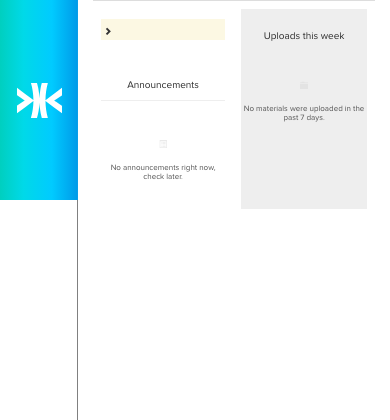
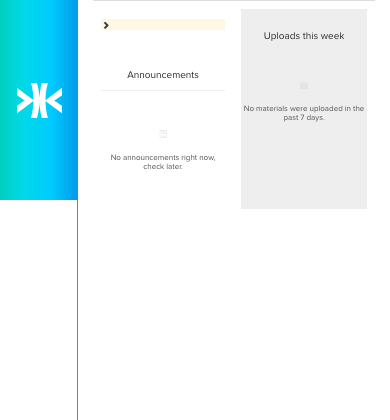
Before and after one commit to 6iruk/Pushtemp, a Django app: template main/templates/main/section.html in a window 390 px wide. Shown: the top 420 px of the page. Run offline with Django 3.2, Linux system fonts and the light colour scheme; the template is opened without the code that fills it: values that come from a table or form of the project are taken from there, others are empty; data comes from the database, SQL or seed files in the repository; some libraries are stand-ins or nearby versions.

Commit message:
Update base.html

```diff
--- a/main/templates/main/base.html
+++ b/main/templates/main/base.html
@@ -213,6 +213,10 @@
 					font-size:0.8rem;
 				}
 
+				h5 {
+					font-size:0.4rem;
+				}
+
 				p {
 					font-size:0.6rem;
 				}
```
